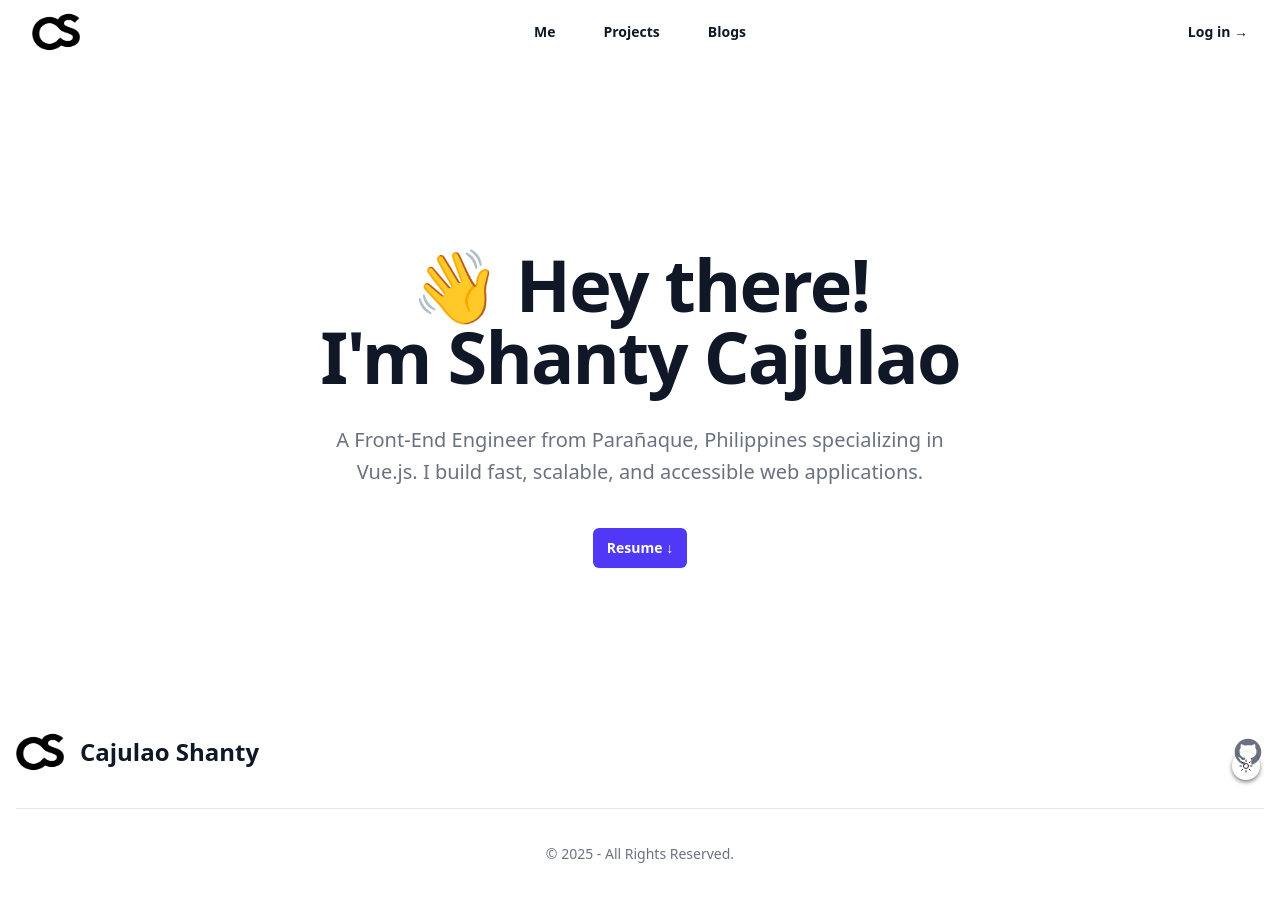
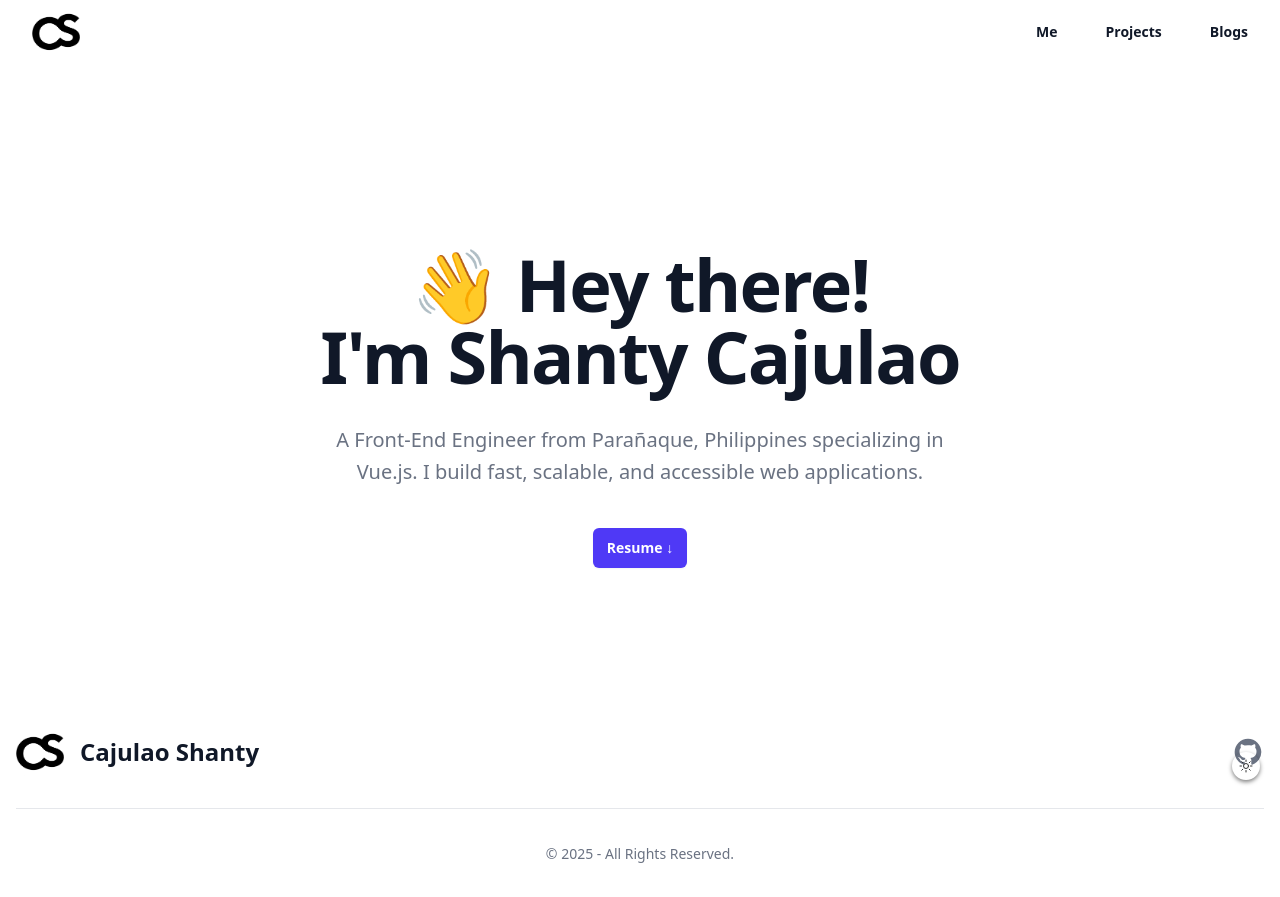
Before and after one commit to shanhaven/shanty, a Vue app: page / in a window 1280 px wide. Built offline with nearby package versions, Linux system fonts and the light colour scheme.

Commit message:
<update> refactor top navigation

```diff
--- a/src/components/layouts/TopNavigation.vue
+++ b/src/components/layouts/TopNavigation.vue
@@ -34,9 +34,6 @@ const isDark = useDark()
       <div class="hidden lg:flex lg:gap-x-12">
         <a v-for="item in navigation" :key="item.name" :href="item.href" class="text-sm/6 font-semibold text-gray-900 dark:text-gray-100">{{ item.name }}</a>
       </div>
-      <div class="hidden lg:flex lg:flex-1 lg:justify-end">
-        <a href="#" class="text-sm/6 font-semibold text-gray-900 dark:text-gray-100">Log in <span aria-hidden="true">&rarr;</span></a>
-      </div>
     </nav>
     <Dialog class="lg:hidden" @close="mobileMenuOpen = false" :open="mobileMenuOpen">
       <div class="fixed inset-0 z-50" />
@@ -57,9 +54,6 @@ const isDark = useDark()
             <div class="space-y-2 py-6">
               <a v-for="item in navigation" :key="item.name" :href="item.href" class="-mx-3 block rounded-lg px-3 py-2 text-base/7 font-semibold text-gray-900 dark:text-gray-100 hover:bg-gray-700">{{ item.name }}</a>
             </div>
-            <div class="py-6">
-              <a href="#" class="-mx-3 block rounded-lg px-3 py-2.5 text-base/7 font-semibold ext-gray-900 dark:text-gray-100 hover:bg-gray-700">Log in</a>
-            </div>
           </div>
         </div>
       </DialogPanel>
```
